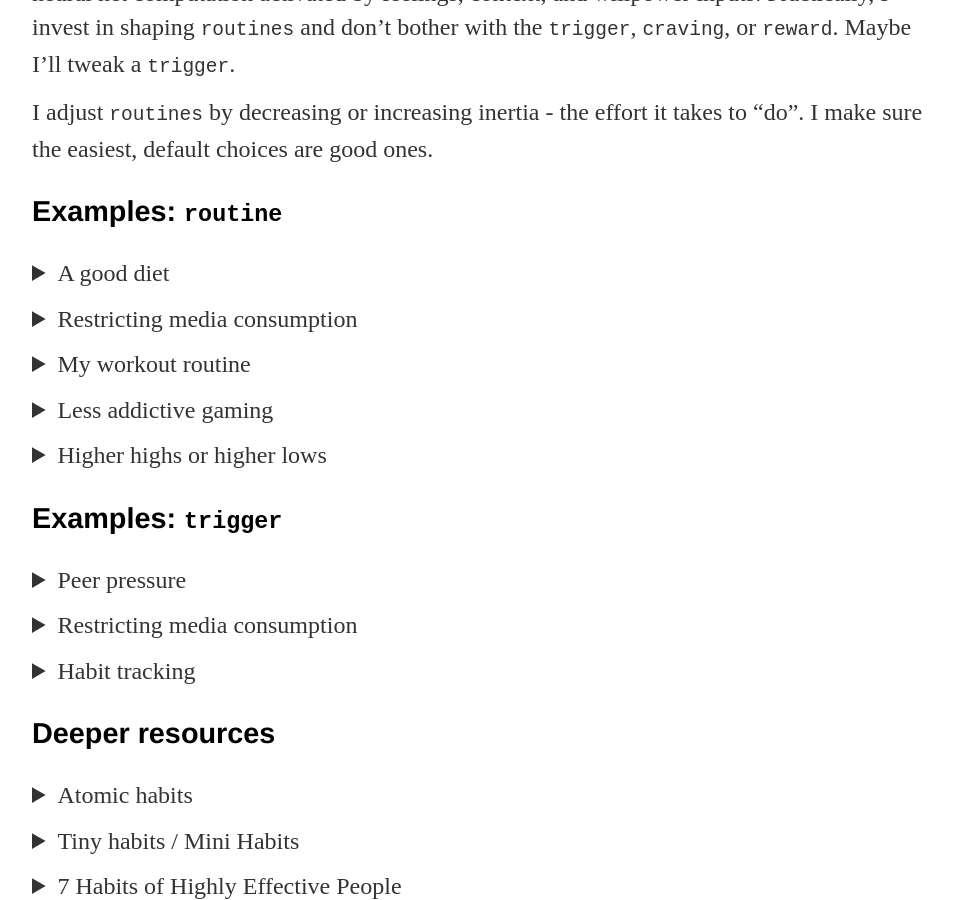
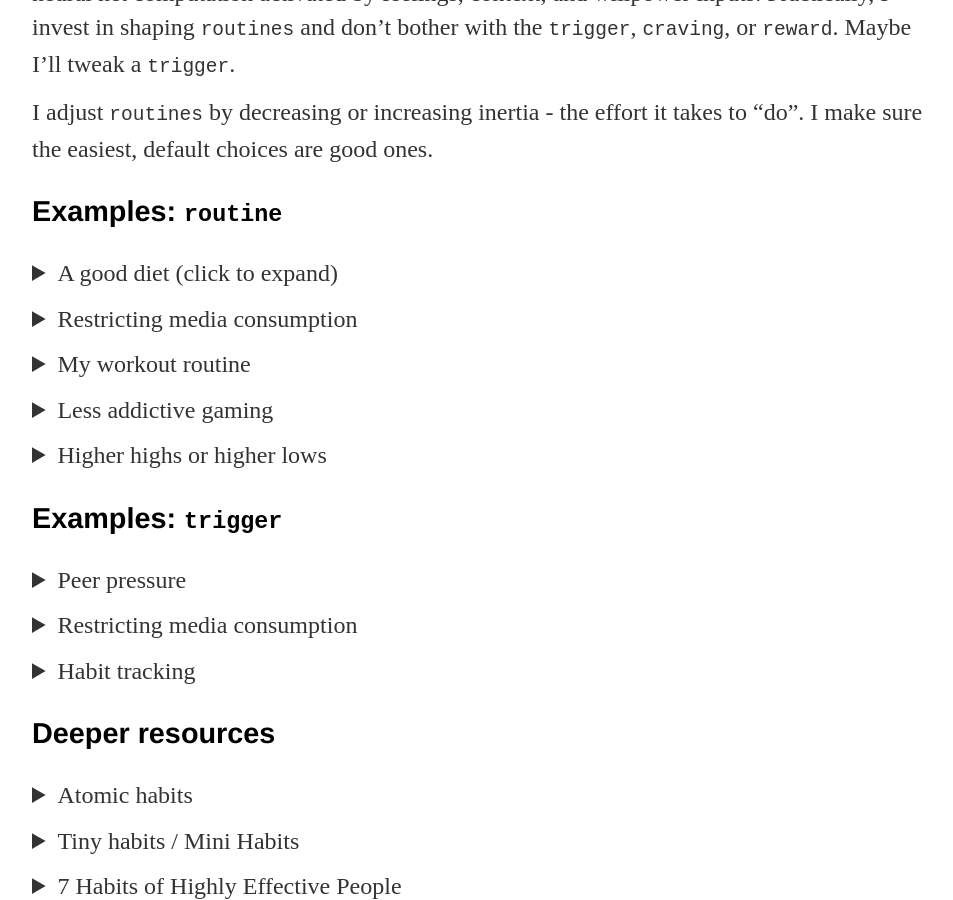
Before and after one commit to curiousest/curiousest.github.io, a Jekyll site: the page built from _posts/2020-02-15-habit.md, in a window 1280 px wide and 900 px high, scrolled down 1438 px. Shown: the whole window, without its empty margins (160-1113 px from the left). Built offline with Jekyll 4.4.1, drawn with Linux system fonts in a browser that asks for light colours.

Commit message:
Made expandable more obvious.

```diff
--- a/_posts/2020-02-15-habit.md
+++ b/_posts/2020-02-15-habit.md
@@ -45,7 +45,7 @@ I adjust `routines` by decreasing or increasing inertia - the effort it takes to
 ### Examples: `routine`
 
 <details>
-<summary>A good diet</summary>
+<summary>A good diet (click to expand)</summary>
 
 I make convenient food the "correct" choice. I have a list of meals that take 5-15min of preparation and have consistent calories and protein. I make sure to always have ingredients available for them. The meal list and ingredient measurements are on one page fastened to my kitchen stove. It would take a lot of upfront effort to eat an off-diet meal.
 <br/><br/>
```
